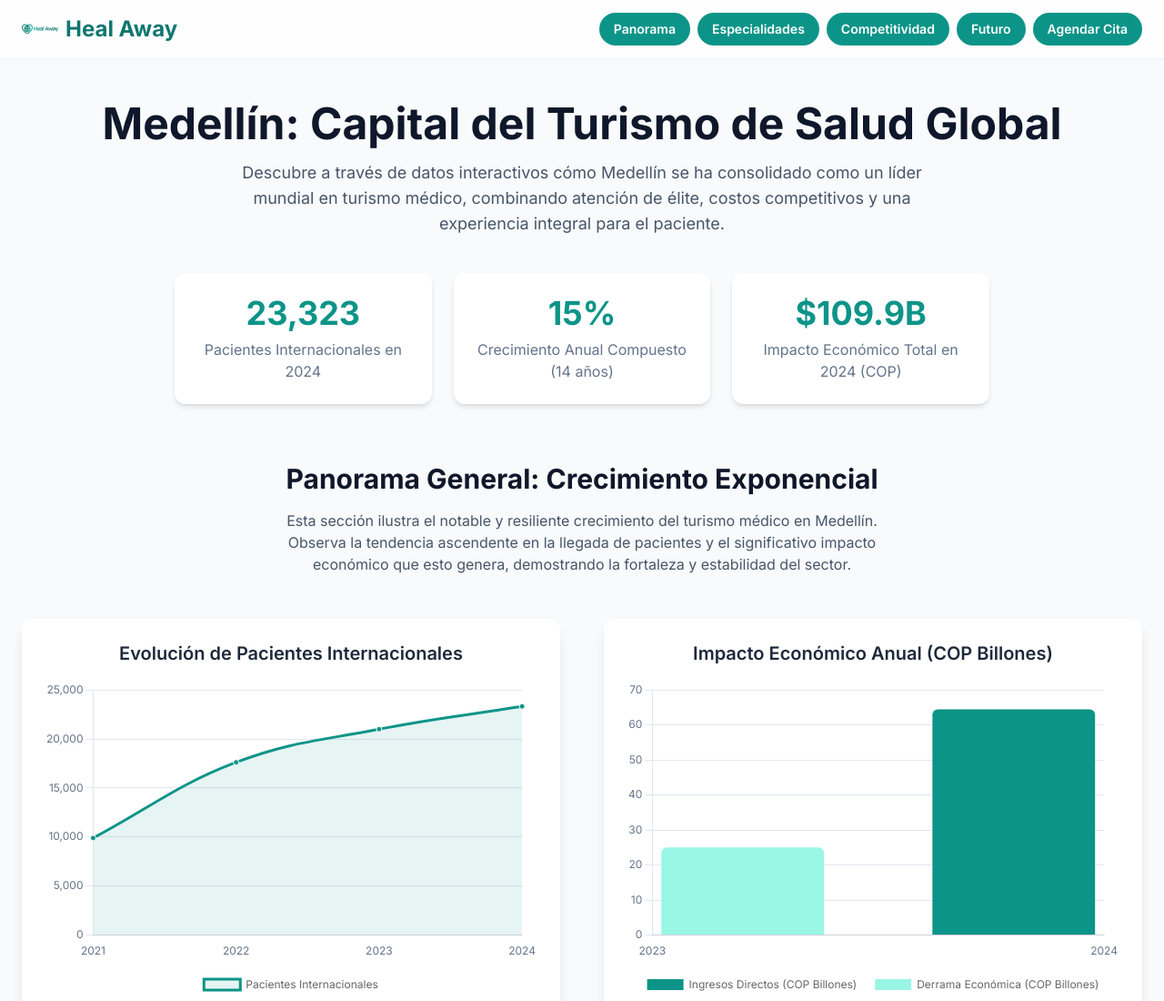
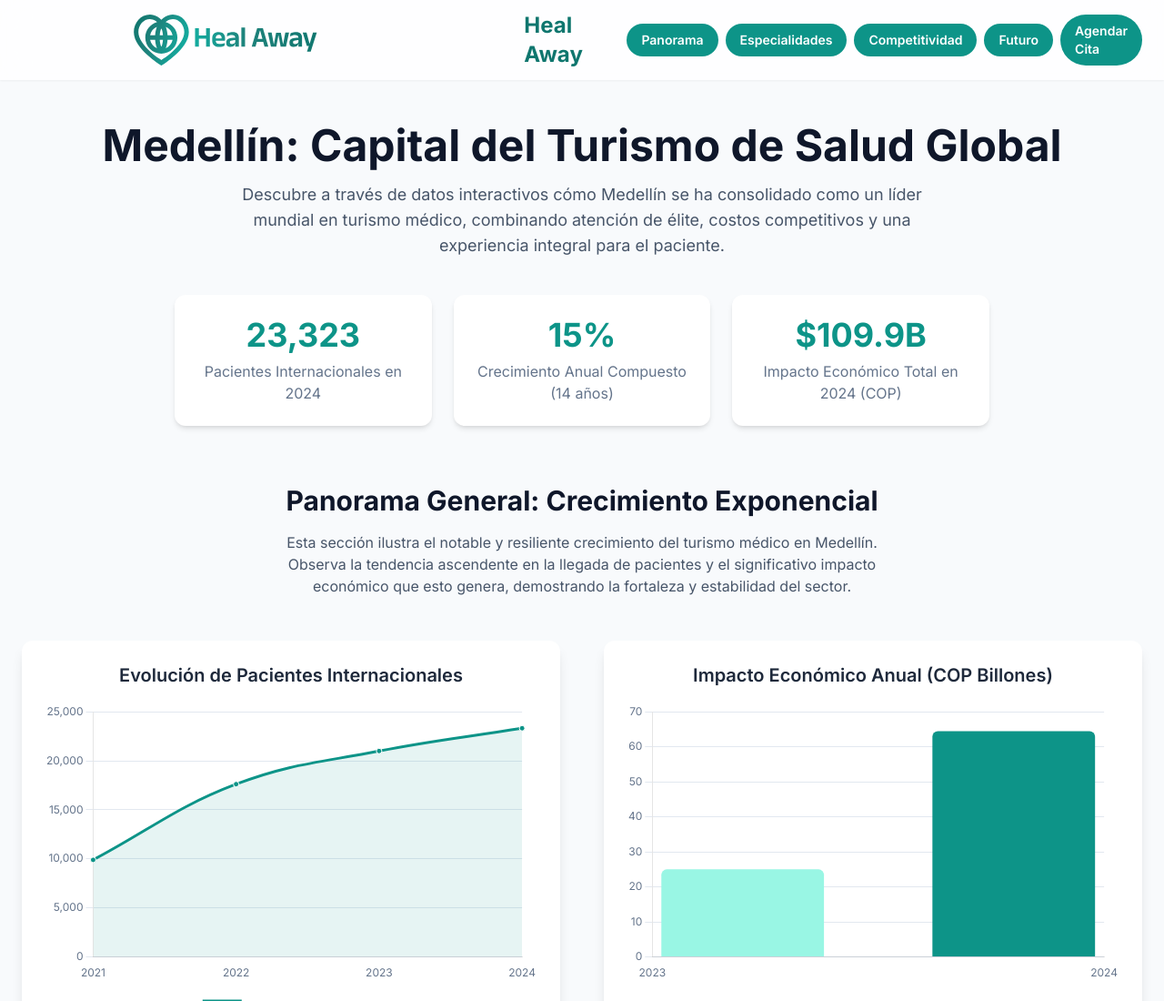
Before and after one commit to jojmartinezma/heal-away, a plain HTML site: page index.html in a window 1280 px wide. Shown: the top 1100 px of the page at 91% size. Drawn offline with nearby package versions, Linux system fonts and the light colour scheme.

Commit message:
Update index.html

```diff
--- a/index.html
+++ b/index.html
@@ -32,6 +32,7 @@
         .nav-link:not(.active):hover { background-color: #f1f5f9; }
         .form-input { width: 100%; padding: 0.75rem; border: 1px solid #e2e8f0; border-radius: 0.5rem; font-size: 1rem; }
         .form-label { font-weight: 600; color: #475569; margin-bottom: 0.5rem; display: block; }
+        .logo { width: 30.5rem; height: 3.5rem; margin-right: 6.5rem; }
     </style>
 </head>
 <body class="bg-slate-50 text-slate-800">
@@ -39,7 +40,8 @@
     <header class="sticky top-0 z-50 bg-white/80 backdrop-blur-lg shadow-sm">
         <nav class="container mx-auto px-6 py-3 flex justify-between items-center">
             <h1 class="text-xl md:text-2xl font-bold text-teal-700 flex items-center">
-                <img src="heal_away_logo_1.svg" alt="Heal Away Logo" class="h-10 w-10 mr-2">
+                <!-- <img src="heal_away_logo_1.svg" alt="Heal Away Logo" class="h-10 w-10 mr-2"> -->
+                <img src="heal_away_logo_1.svg" alt="Heal Away Logo" class="logo">
                 Heal Away
             </h1>
             <div id="nav-menu" class="hidden md:flex items-center space-x-2">
```
